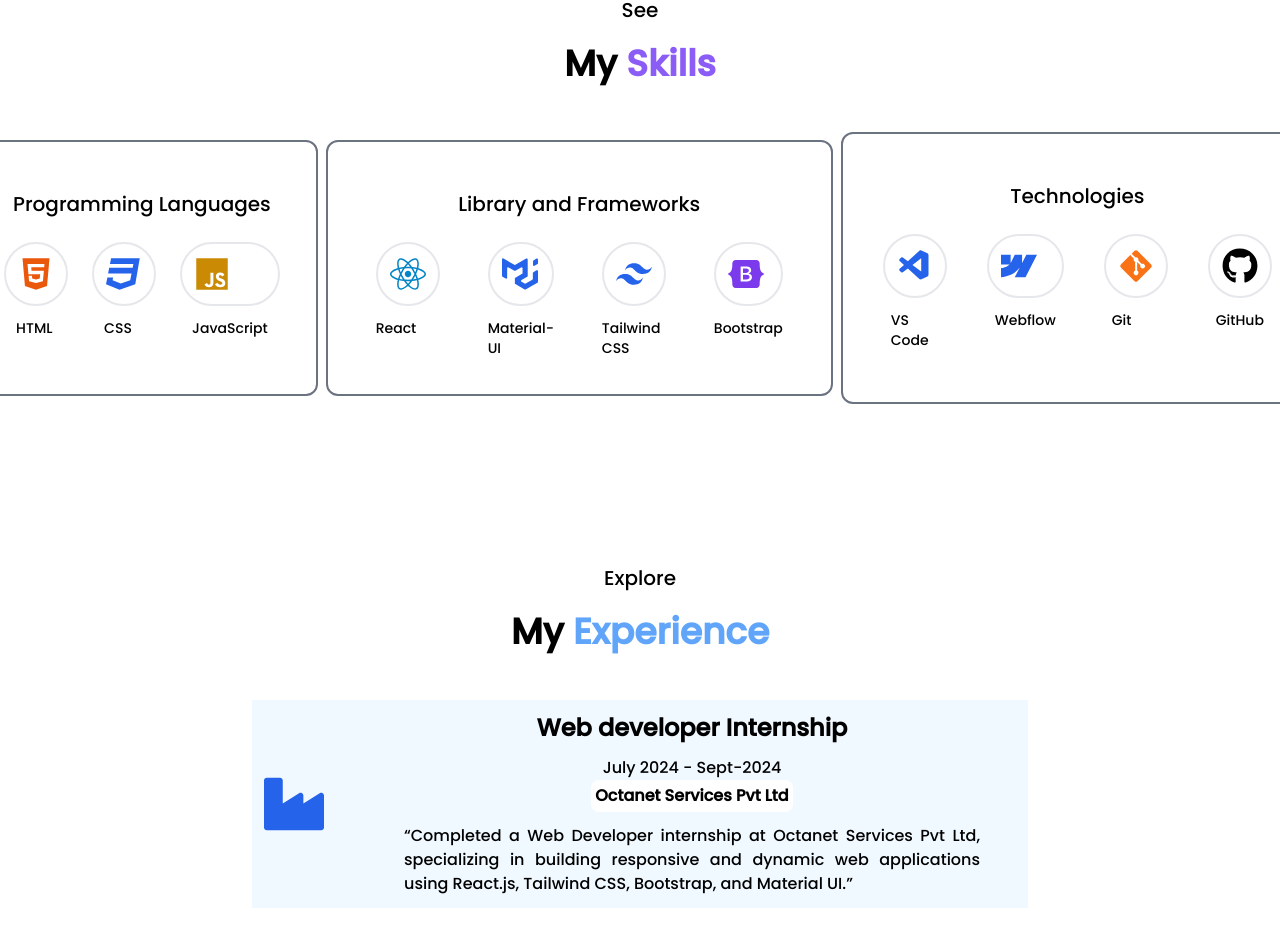
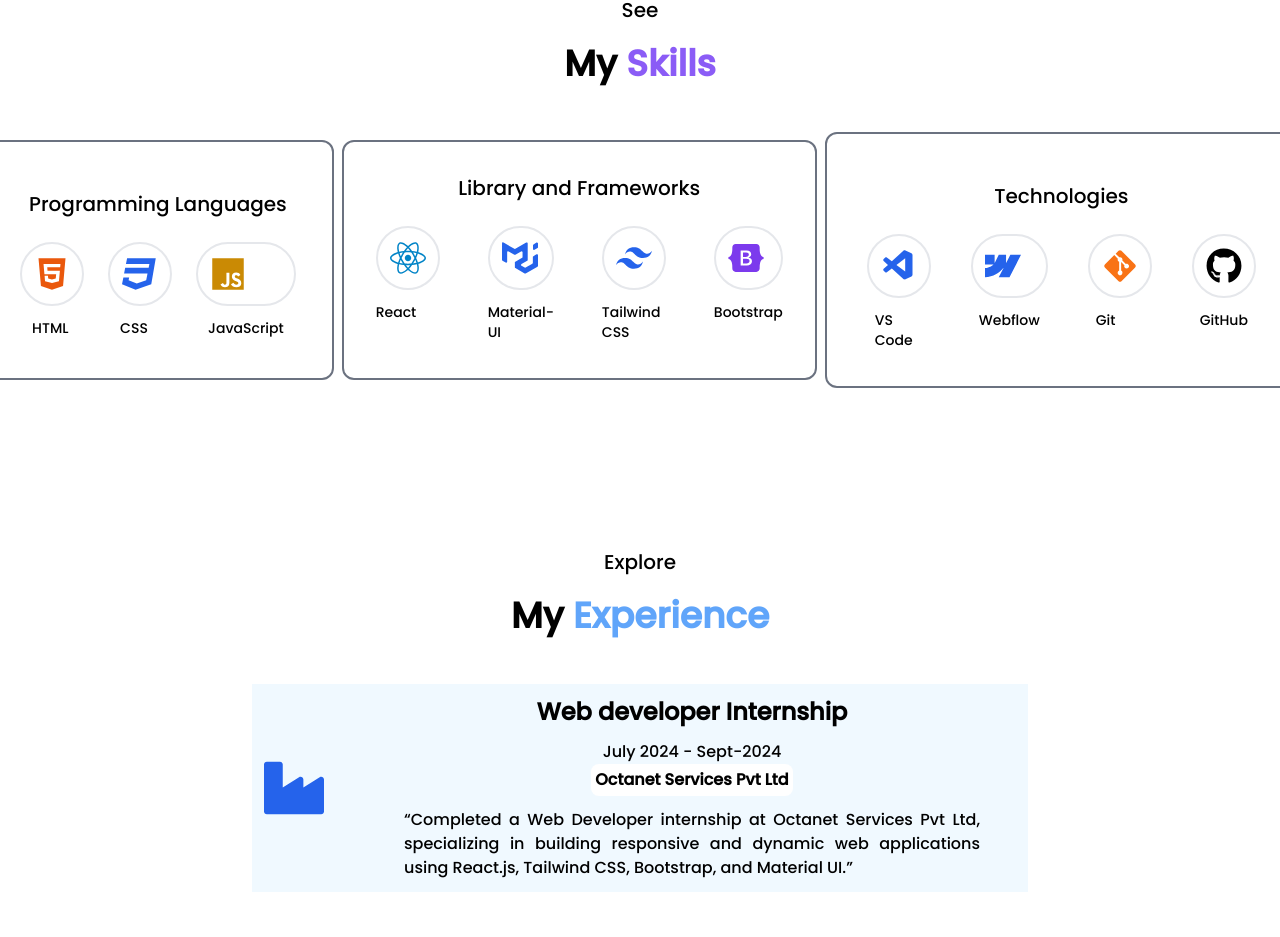
Before and after one commit to Kalpesh-Hire/Kalpesh-Portfolio, a React (Vite) app: page / in a window 1280 px wide. Shown: the part 1494-2431 px from the top of the page. Built offline with nearby package versions, Linux system fonts and the light colour scheme.

Commit message:
skill update

```diff
--- a/src/components/Skills.jsx
+++ b/src/components/Skills.jsx
@@ -31,7 +31,7 @@ function Skills() {
               </ul>
             </div>
             {/* Library and frameworks */}
-            <div className="hover:shadow-lg hover:shadow-indigo-500/50 hover:translate-y-0 hover:duration-500 flex flex-col my-2 items-center justify-centerstify-ce border-[2px] rounded-xl p-6 border-gray-500">
+            <div className="hover:shadow-lg hover:shadow-indigo-500/50 hover:translate-y-0 hover:duration-500 flex flex-col my-2 items-center justify-centerstify-ce border-[2px] rounded-xl p-2 border-gray-500">
               <h1 className="my-6 text-xl md:text-xl">
                 Library and Frameworks
               </h1>
```
